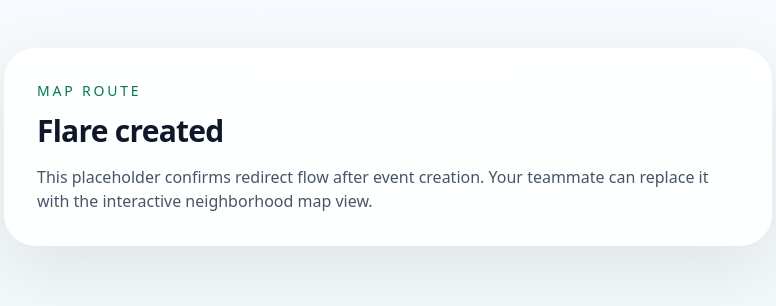
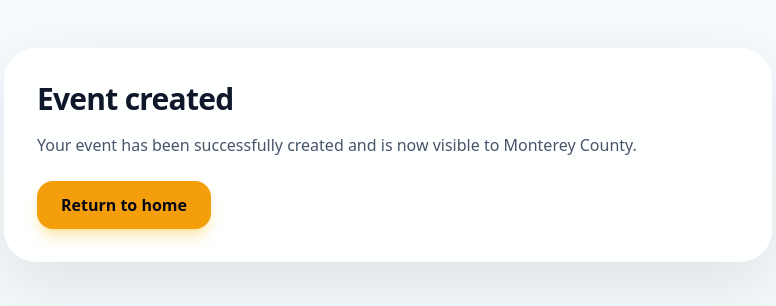
Before and after one commit to Hugo-RM/kelp-your-neighbor, a Next.js app: page /map in a window 1280 px wide. Shown: the top 306 px of the page, without its empty margins (252-1028 px from the left). Built offline with nearby package versions, Linux system fonts and the light colour scheme.

Commit message:
Fixed wording in the event creation redirect and added button to return home

```diff
--- a/app/map/page.tsx
+++ b/app/map/page.tsx
@@ -1,13 +1,23 @@
+"use client";
+
+import Link from "next/link";
+
 export default function MapPage() {
   return (
     <main className="min-h-screen bg-[linear-gradient(180deg,_#f7fbff_0%,_#eef6f2_100%)] px-6 py-12 text-slate-900">
       <div className="mx-auto max-w-3xl rounded-[2rem] border border-white/80 bg-white/90 p-8 shadow-[0_20px_70px_rgba(15,23,42,0.10)]">
-        <p className="text-sm uppercase tracking-[0.2em] text-emerald-700">Map route</p>
-        <h1 className="mt-3 text-3xl font-semibold tracking-tight">Flare created</h1>
+        <h1 className="text-3xl font-semibold tracking-tight">Event created</h1>
         <p className="mt-4 text-slate-600">
-          This placeholder confirms redirect flow after event creation. Your teammate can
-          replace it with the interactive neighborhood map view.
+          Your event has been successfully created and is now visible to Monterey County.
         </p>
+        <div className="mt-6">
+          <Link
+            href="/"
+            className="inline-block rounded-2xl bg-amber-500 px-6 py-3 font-semibold text-slate-950 shadow-lg shadow-amber-400/35 transition hover:bg-amber-400"
+          >
+            Return to home
+          </Link>
+        </div>
       </div>
     </main>
   );
```
